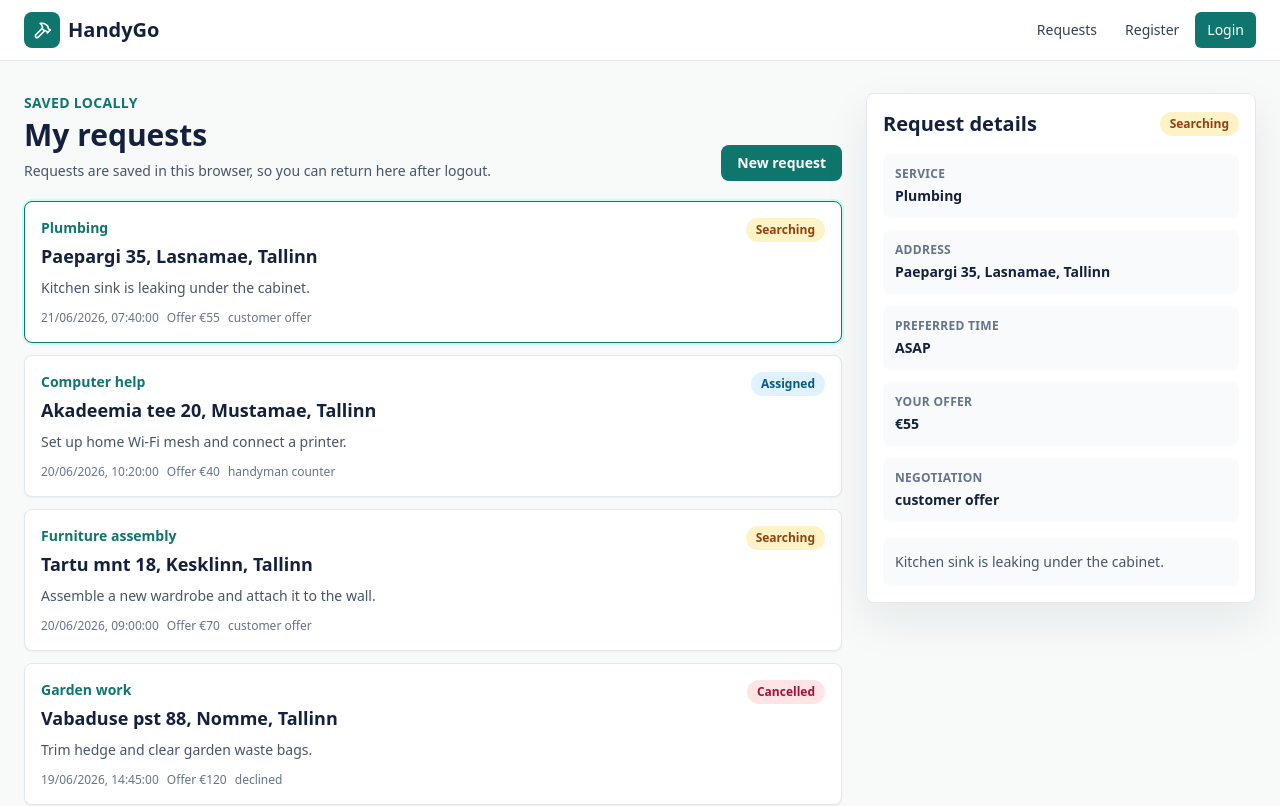
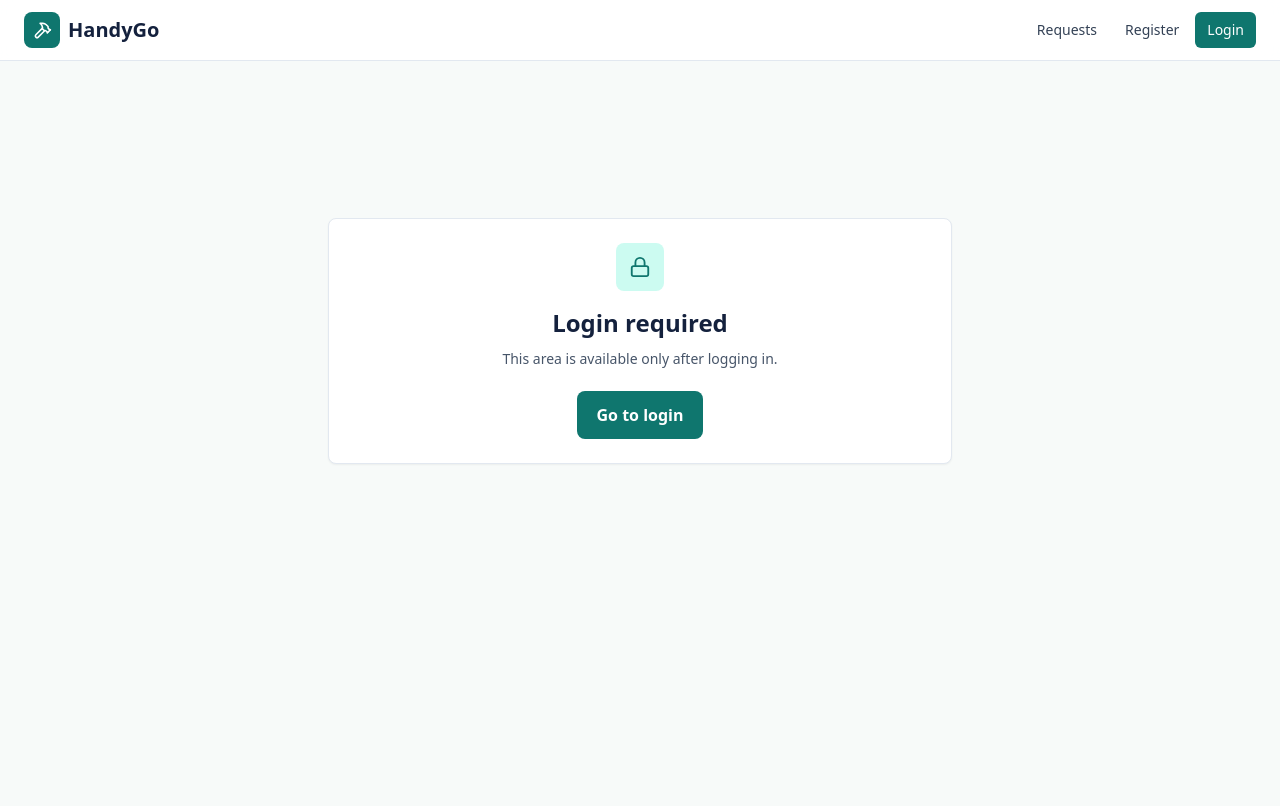
Before and after one commit to gbeshkin/FixNow, a Next.js app: page /requests in a window 1280 px wide. Shown: the top 806 px of the page. Built offline with nearby package versions, Linux system fonts and the light colour scheme.

Commit message:
request hide

```diff
--- a/app/requests/page.tsx
+++ b/app/requests/page.tsx
@@ -4,30 +4,58 @@ import Link from "next/link";
 import { useMemo, useState } from "react";
 import { Header } from "@/components/Header";
 import { StatusBadge } from "@/components/Badge";
+import { ProtectedRoute } from "@/components/ProtectedRoute";
+import { findMatchingHandymen } from "@/lib/matching";
 import { eur } from "@/lib/pricing";
 import { loadState } from "@/lib/store";
 import type { TaskRequest } from "@/lib/types";
 
 export default function RequestsPage() {
-  const [selectedTaskId, setSelectedTaskId] = useState<string | null>(null);
-  const state = useMemo(() => loadState(), []);
-  const tasks = [...state.tasks].sort((a, b) => Date.parse(b.createdAt) - Date.parse(a.createdAt));
-  const selectedTask = tasks.find((task) => task.id === selectedTaskId) ?? tasks[0];
-
   return (
     <>
       <Header />
-      <main className="mx-auto grid max-w-7xl gap-6 px-4 py-8 sm:px-6 lg:grid-cols-[minmax(0,1fr)_390px]">
+      <ProtectedRoute>{(session) => <RequestsExperience session={session} />}</ProtectedRoute>
+    </>
+  );
+}
+
+function RequestsExperience({ session }: { session: { role: string; profileId?: string } }) {
+  const [selectedTaskId, setSelectedTaskId] = useState<string | null>(null);
+  const state = useMemo(() => loadState(), []);
+  const handyman = session.role === "handyman" ? state.handymen.find((item) => item.id === session.profileId) : undefined;
+  const tasks = [...state.tasks]
+    .filter((task) => {
+      if (session.role === "admin") return true;
+      if (session.role === "customer") return task.customerId === session.profileId;
+      if (session.role === "handyman" && handyman) {
+        return task.assignedHandymanId === handyman.id || (task.status === "searching" && findMatchingHandymen(task, [handyman]).length > 0);
+      }
+      return false;
+    })
+    .sort((a, b) => Date.parse(b.createdAt) - Date.parse(a.createdAt));
+  const selectedTask = tasks.find((task) => task.id === selectedTaskId) ?? tasks[0];
+  const title = session.role === "admin" ? "All requests" : session.role === "handyman" ? "Available requests" : "My requests";
+  const subtitle =
+    session.role === "admin"
+      ? "Admin can review every saved request in this MVP."
+      : session.role === "handyman"
+        ? "Only assigned requests and open matching requests are shown."
+        : "Only requests created by your customer profile are shown.";
+
+  return (
+    <main className="mx-auto grid max-w-7xl gap-6 px-4 py-8 sm:px-6 lg:grid-cols-[minmax(0,1fr)_390px]">
         <section className="min-w-0">
           <div className="mb-5 flex flex-col justify-between gap-3 sm:flex-row sm:items-end">
             <div>
-              <p className="text-sm font-bold uppercase tracking-wide text-sea">Saved locally</p>
-              <h1 className="mt-1 text-3xl font-bold text-ink">My requests</h1>
-              <p className="mt-2 text-sm text-slate-600">Requests are saved in this browser, so you can return here after logout.</p>
+              <p className="text-sm font-bold uppercase tracking-wide text-sea">Protected area</p>
+              <h1 className="mt-1 text-3xl font-bold text-ink">{title}</h1>
+              <p className="mt-2 text-sm text-slate-600">{subtitle}</p>
             </div>
-            <Link href="/customer" className="rounded-lg bg-sea px-4 py-2 text-center text-sm font-semibold text-white hover:bg-teal-800">
-              New request
-            </Link>
+            {session.role === "customer" ? (
+              <Link href="/customer" className="rounded-lg bg-sea px-4 py-2 text-center text-sm font-semibold text-white hover:bg-teal-800">
+                New request
+              </Link>
+            ) : null}
           </div>
 
           {tasks.length > 0 ? (
@@ -57,7 +85,7 @@ export default function RequestsPage() {
             </div>
           ) : (
             <div className="rounded-lg border border-slate-200 bg-white p-6 text-slate-600 shadow-sm">
-              No requests saved in this browser yet.
+              No requests available for this login.
             </div>
           )}
         </section>
@@ -66,7 +94,6 @@ export default function RequestsPage() {
           {selectedTask ? <RequestDetails task={selectedTask} /> : null}
         </aside>
       </main>
-    </>
   );
 }
 
--- a/components/ProtectedRoute.tsx
+++ b/components/ProtectedRoute.tsx
@@ -10,7 +10,7 @@ export function ProtectedRoute({
   role,
   children
 }: {
-  role: Role;
+  role?: Role | Role[];
   children: (session: MockSession) => React.ReactNode;
 }) {
   const [session, setCurrentSession] = useState<MockSession | null | undefined>(undefined);
@@ -23,7 +23,10 @@ export function ProtectedRoute({
     return <div className="mx-auto max-w-7xl px-4 py-8 text-sm text-slate-500 sm:px-6">Loading session...</div>;
   }
 
-  if (!session || session.role !== role) {
+  const allowedRoles = Array.isArray(role) ? role : role ? [role] : null;
+  const isAllowed = session && (!allowedRoles || allowedRoles.includes(session.role));
+
+  if (!isAllowed) {
     return (
       <main className="mx-auto grid min-h-[70vh] max-w-2xl place-items-center px-4 py-10 sm:px-6">
         <section className="w-full rounded-lg border border-slate-200 bg-white p-6 text-center shadow-sm">
@@ -31,7 +34,7 @@ export function ProtectedRoute({
             <Lock size={22} />
           </div>
           <h1 className="mt-4 text-2xl font-bold text-ink">Login required</h1>
-          <p className="mt-2 text-sm leading-6 text-slate-600">This area is available only after logging in with the correct role.</p>
+          <p className="mt-2 text-sm leading-6 text-slate-600">This area is available only after logging in{allowedRoles ? " with the correct role" : ""}.</p>
           <Link href="/login" className="mt-5 inline-flex rounded-lg bg-sea px-5 py-3 font-semibold text-white hover:bg-teal-800">
             Go to login
           </Link>
```
